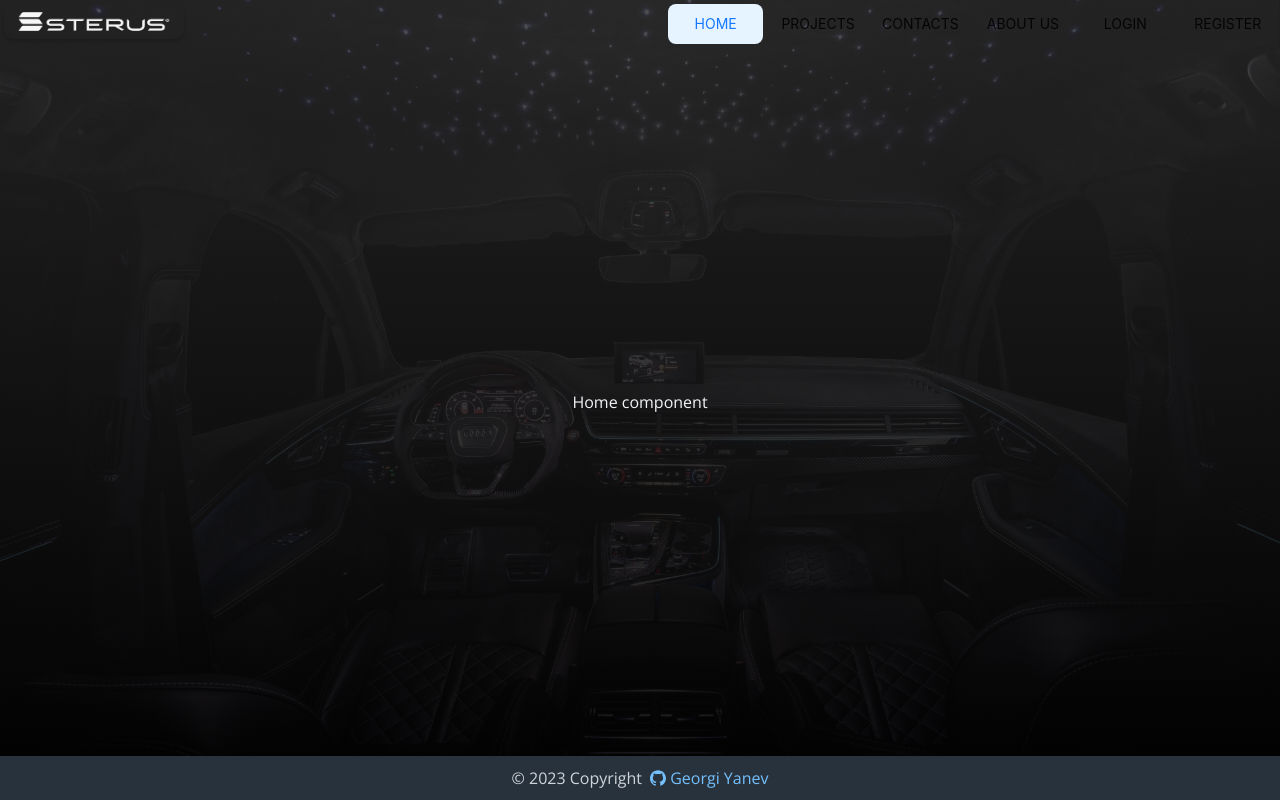
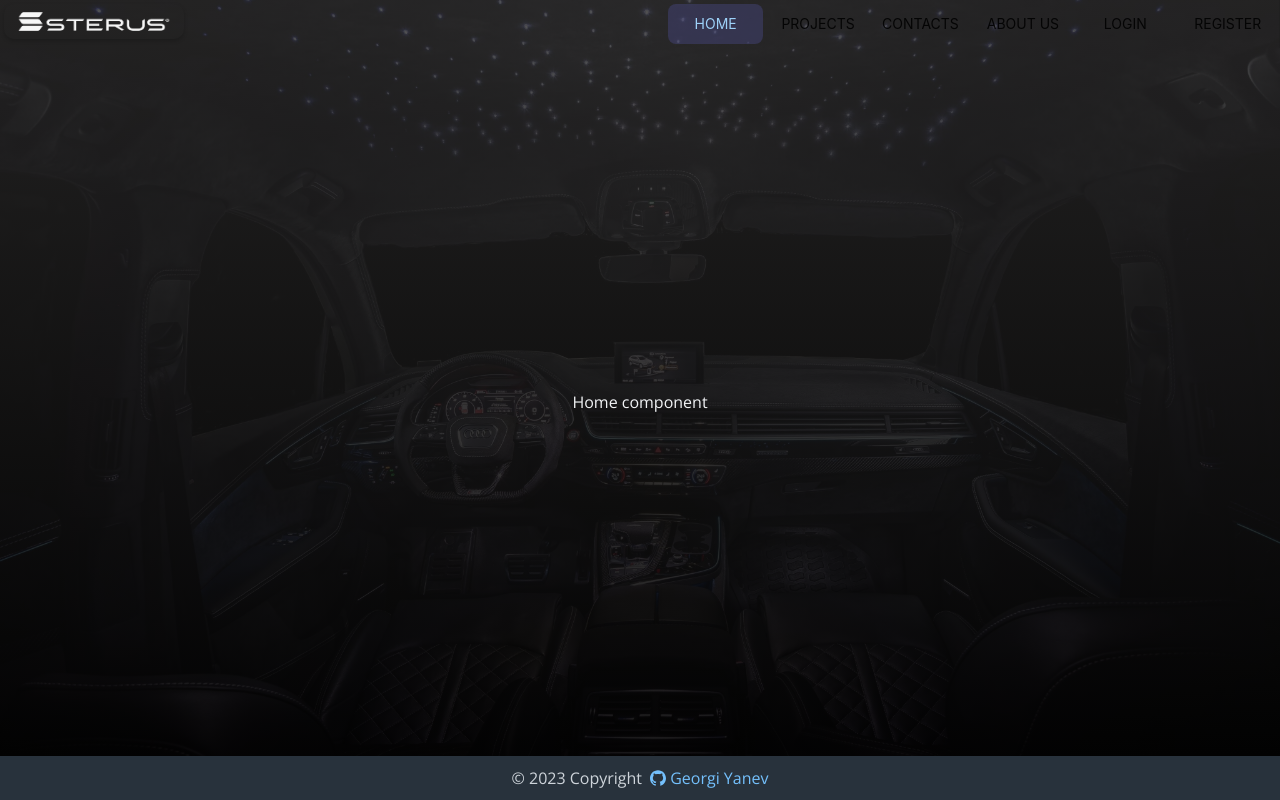
Before and after one commit to georgi1141/Sterusdesign, a React (Vite) app: page / in a window 1280 px wide. Built offline with nearby package versions, Linux system fonts and the light colour scheme.

Commit message:
adjust navbar styles

```diff
--- a/src/components/navbar.css
+++ b/src/components/navbar.css
@@ -6,8 +6,9 @@
 .menu{
     display: flex;
     min-width: 0;
-    color: #e7f5ff;
-    background-color: rgba(0, 0, 0, 0.01);
+    color: #d0ebff;
+    background-color: rgba(0, 0, 0, 0.001);
+
 
 }
 .menu *{
@@ -16,12 +17,18 @@
     flex-wrap: wrap;
 }
 
+.ant-menu-item-selected{
+    background-color: rgba(88, 88, 171, 0.3) !important;
+    color: #9dd1f8 !important;
+}
+
 
 .menu *:hover{
-    color: #339af0;
+    color: #d0ebff;
 }
 .ant-menu > .ant-menu-item-active {
-    color: #339af0 !important;
+    color: #d0ebff !important;
+    background-color: rgba(88, 88, 171, 0.2) !important;
   }
 
 .site-logo {
```
